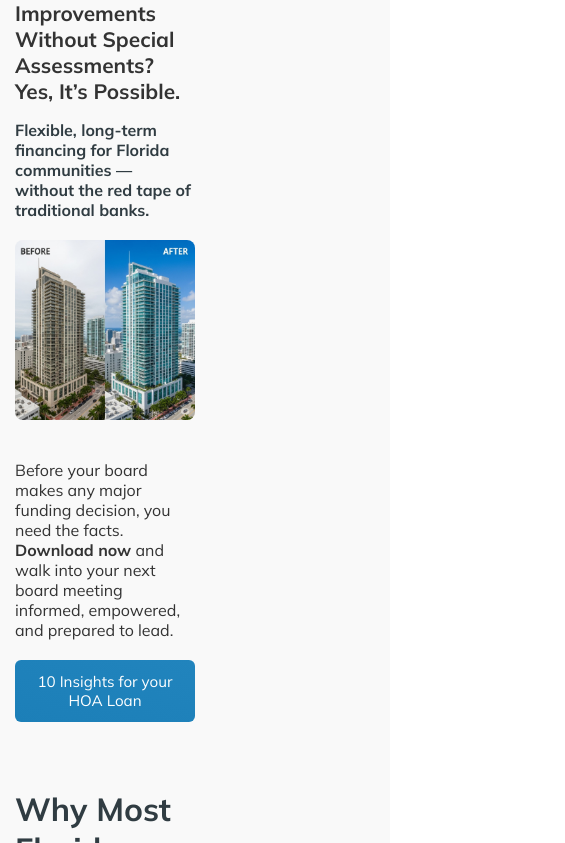
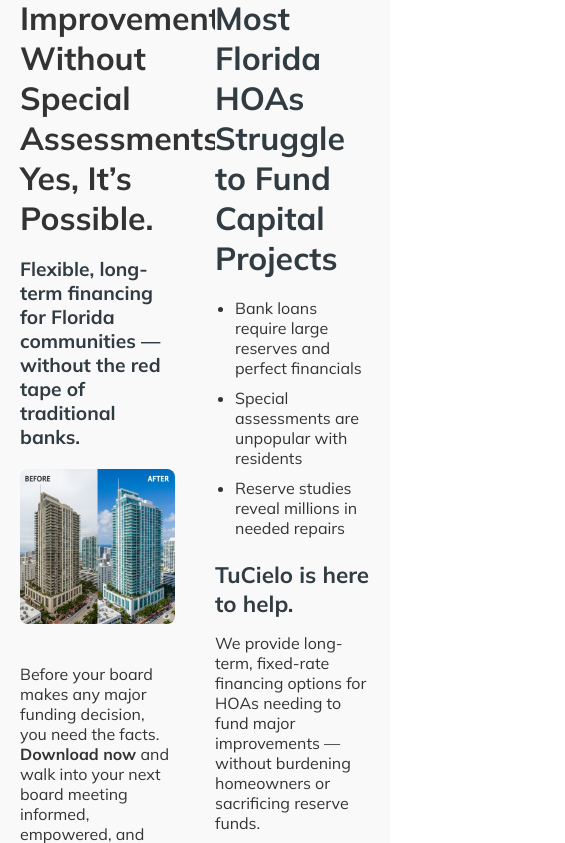
Before and after one commit to MetaCapFin/tu-cielo-site, a React (Create React App) app: page / in a window 390 px wide. Shown: the part 961-1804 px from the top of the page, 565 px wide, since content can reach past the window. Built offline with nearby package versions, Linux system fonts and the light colour scheme.

Commit message:
Update App.css

```diff
--- a/src/App.css
+++ b/src/App.css
@@ -596,12 +596,9 @@
     gap: 10px;
   }
 
-  .header-button,
-  .cta-button {
+  .header-button {
     width: 100%;
     max-width: 300px;
-    font-size: 1.1rem;
-    padding: 14px 0;
   }
 
   .steps-visual {
@@ -628,62 +625,22 @@
     margin-top: 8px;
   }
 
-  .header-features,
-  .form-container,
-  .contact-form form,
-  .form-image,
-  .pain-points-list,
-  .payment-breakdown,
-  .faq-section {
-    max-width: 100%;
-  }
-
-  .header-features {
-    flex-direction: column;
-  }
-
-  .header-features .header,
-  .header-features .features {
-    padding: 20px 0;
-  }
-
   .form-container {
     flex-direction: column;
     align-items: center;
     gap: 25px;
+    max-width: 100%;
   }
 
-  .features table {
-    display: block;
+  .form-image,
+  .contact-form form {
+    max-width: 100%;
     width: 100%;
-    overflow-x: auto;
-    -webkit-overflow-scrolling: touch;
-    font-size: 0.9rem;
   }
 
-  .main-content {
-    padding-top: 80px;
-    padding-left: 15px;
-    padding-right: 15px;
-  }
-
-  .faq-section {
-    padding: 30px 15px;
-  }
-
-  .faq-section h2 {
-    font-size: 1.6rem;
-  }
-
-  .site-header h1 {
-    font-size: 1.5rem;
-  }
-
-  .header-features .header h2 {
-    font-size: 1.3rem;
-  }
-
-  .header-features .header h3 {
-    font-size: 1rem;
+  .cta-button {
+    width: 100%;
+    font-size: 1.1rem;
+    padding: 14px 0;
   }
 }
```
